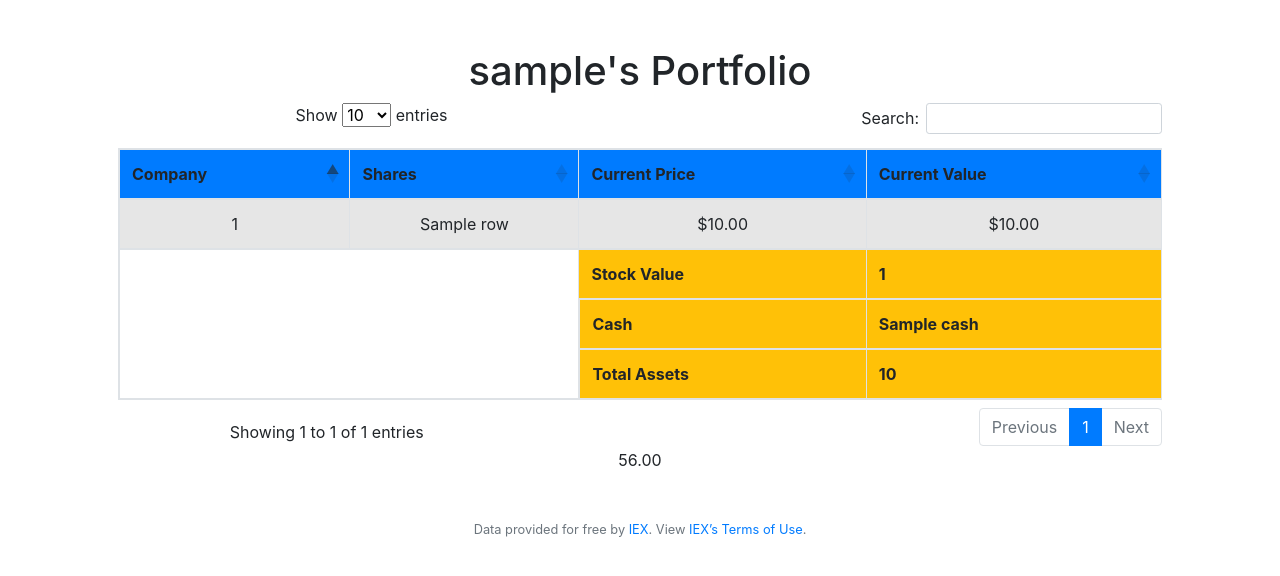
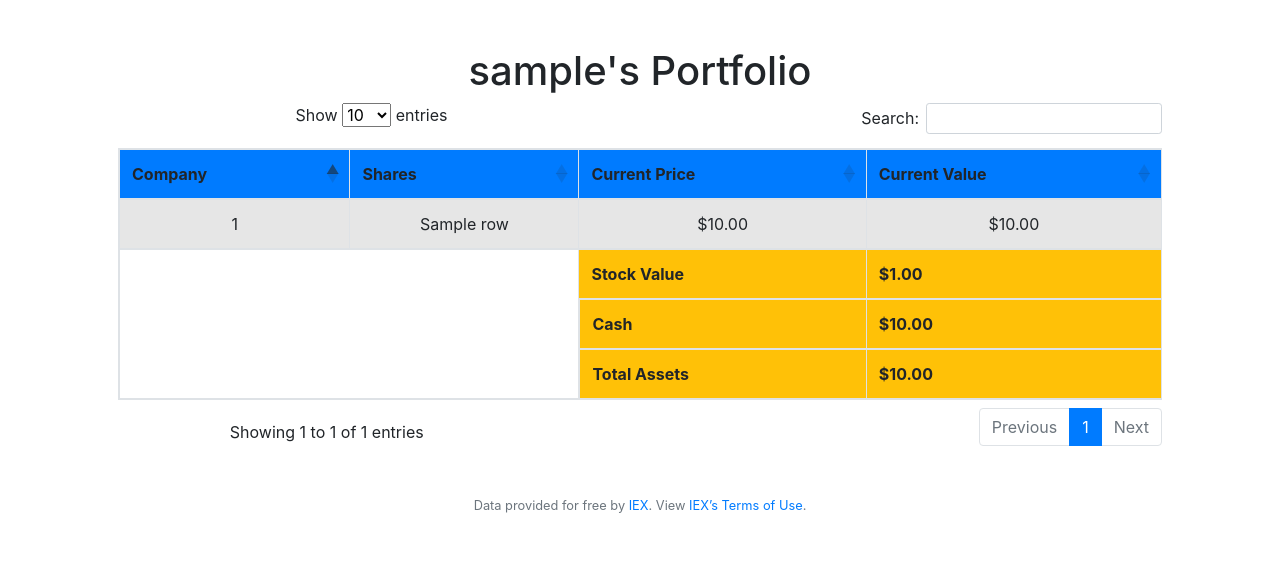
Before and after one commit to zach-wahrer/cs50-projects, a Flask app: template templates/index.html in a window 1280 px wide. Shown: the part 77-653 px from the top of the page. Run offline with Flask 2, Linux system fonts and the light colour scheme; the template is opened without the code that fills it: most values are stand-ins (such as "Sample title", 1, 10 or a date in 2020); some libraries are stand-ins or nearby versions.

Commit message:
automated commit by submit50

```diff
--- a/application.py
+++ b/application.py
@@ -53,8 +53,8 @@ def index():
     # Get the current total value of the stocks
     total_value = stocks.pop()
 
-    return render_template("index.html", username=userdata[0]["username"], cash=usd(userdata[0]["cash"]), \
-                           stocks=stocks, total_value=usd(total_value), total=usd(userdata[0]["cash"] + total_value))
+    return render_template("index.html", username=userdata[0]["username"], cash=userdata[0]["cash"], \
+                           stocks=stocks, total_value=total_value, total=userdata[0]["cash"] + total_value)
 
 
 @app.route("/buy", methods=["GET", "POST"])
--- a/templates/index.html
+++ b/templates/index.html
@@ -35,19 +35,19 @@
                 <tr>
                     <td colspan="2" rowspan="3"></td>
                     <td class="bg-warning">Stock Value</td>
-                    <td class="bg-warning">{{ total_value }}</td>
+                    <td class="bg-warning">{{ total_value | usd }}</td>
                 </tr>
                 <tr>
                     <td class="bg-warning">Cash</td>
-                    <td class="bg-warning">{{ cash }}</td>
+                    <td class="bg-warning">{{ cash | usd }}</td>
                 </tr>
                 <tr>
                     <td class="bg-warning">Total Assets</td>
-                    <td class="bg-warning">{{ total }}</td>
+                    <td class="bg-warning">{{ total | usd }}</td>
                 </tr>
             </tfoot>
         </table>
-56.00
+
         <script>
             $(document).ready(function() {
                 $('#stock-table').DataTable();
```
